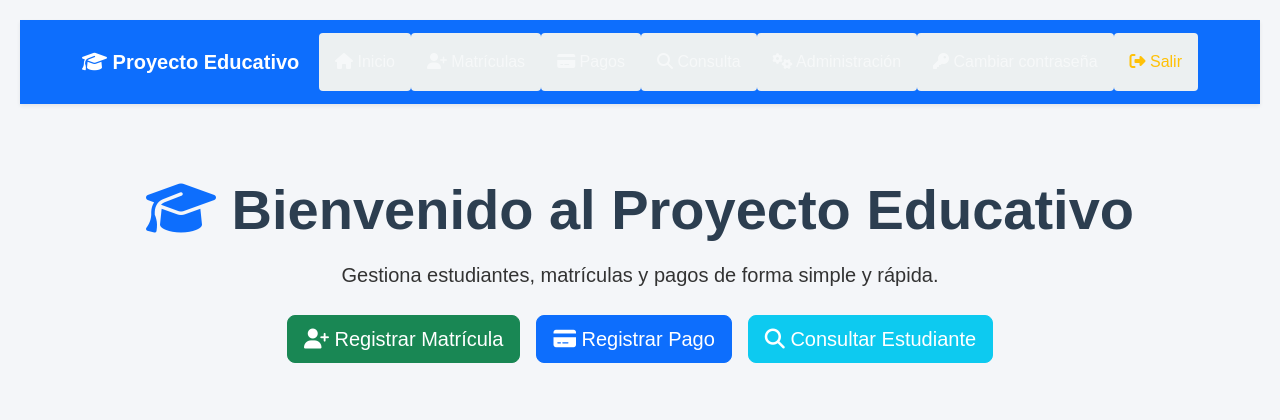
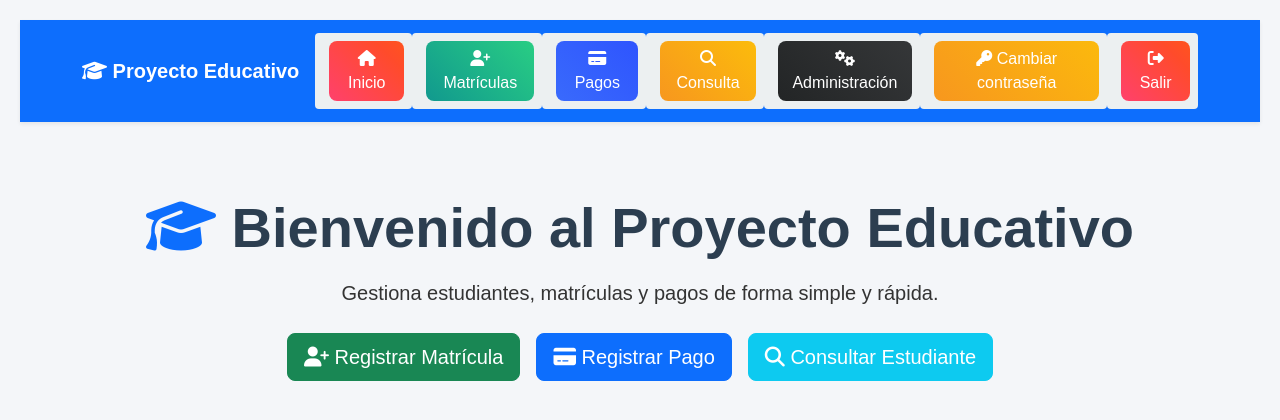
Before and after one commit to Jorge-JLOO/ProyectoInvisible, a Flask app: page / in a window 1280 px wide. Shown: the top 420 px of the page. Run offline with Flask 2, Linux system fonts and the light colour scheme; the visitor is signed in with stand-in values (Sample User, id 1).

Commit message:
dar estilo a botones y base.html

```diff
--- a/static/style.css
+++ b/static/style.css
@@ -100,3 +100,45 @@ a {
 a:hover {
     text-decoration: underline;
 }
+
+/* ----------- BOTONES DEL NAVBAR ----------- */
+.navbar .btn-nav {
+    margin-left: 6px;
+    font-weight: 500;
+    color: #fff !important;
+    border: none;
+    transition: all 0.3s ease-in-out;
+    padding: 6px 14px;
+    border-radius: 8px;
+}
+
+.btn-grad {
+    background-size: 200% auto;
+    background-image: linear-gradient(45deg, #ff416c, #ff4b2b, #ff6a00);
+}
+
+.btn-grad-green {
+    background-image: linear-gradient(45deg, #11998e, #38ef7d);
+    background-size: 200% auto;
+}
+
+.btn-grad-blue {
+    background-image: linear-gradient(45deg, #396afc, #2948ff);
+    background-size: 200% auto;
+}
+
+.btn-grad-orange {
+    background-image: linear-gradient(45deg, #f7971e, #ffd200);
+    background-size: 200% auto;
+}
+
+.btn-grad-dark {
+    background-image: linear-gradient(45deg, #232526, #414345);
+    background-size: 200% auto;
+}
+
+.btn-nav:hover {
+    transform: scale(1.05);
+    background-position: right center;
+    opacity: 0.95;
+}
--- a/templates/base.html
+++ b/templates/base.html
@@ -13,7 +13,8 @@
 
     <!-- Estilos propios -->
     <link rel="stylesheet" href="{{ url_for('static', filename='style.css') }}">
-</head>
+
+   </head>
 <body class="d-flex flex-column min-vh-100">
 
     <!-- Navbar -->
@@ -29,31 +30,47 @@
             <div class="collapse navbar-collapse" id="navbarNav">
                 <ul class="navbar-nav ms-auto">
                     <li class="nav-item">
-                        <a class="nav-link" href="{{ url_for('index') }}"><i class="fa fa-home"></i> Inicio</a>
+                        <a class="btn btn-grad btn-nav" href="{{ url_for('index') }}">
+                            <i class="fa fa-home"></i> Inicio
+                        </a>
                     </li>
                     <li class="nav-item">
-                        <a class="nav-link" href="{{ url_for('enrollment') }}"><i class="fa fa-user-plus"></i> Matrículas</a>
+                        <a class="btn btn-grad-green btn-nav" href="{{ url_for('enrollment') }}">
+                            <i class="fa fa-user-plus"></i> Matrículas
+                        </a>
                     </li>
                     <li class="nav-item">
-                        <a class="nav-link" href="{{ url_for('payment') }}"><i class="fa fa-credit-card"></i> Pagos</a>
+                        <a class="btn btn-grad-blue btn-nav" href="{{ url_for('payment') }}">
+                            <i class="fa fa-credit-card"></i> Pagos
+                        </a>
                     </li>
                     <li class="nav-item">
-                        <a class="nav-link" href="{{ url_for('consulta') }}"><i class="fa fa-search"></i> Consulta</a>
+                        <a class="btn btn-grad-orange btn-nav" href="{{ url_for('consulta') }}">
+                            <i class="fa fa-search"></i> Consulta
+                        </a>
                     </li>
 
                     {% if current_user.is_authenticated %}
                         <li class="nav-item">
-                            <a class="nav-link" href="{{ url_for('admin') }}"><i class="fa fa-cogs"></i> Administración</a>
+                            <a class="btn btn-grad-dark btn-nav" href="{{ url_for('admin') }}">
+                                <i class="fa fa-cogs"></i> Administración
+                            </a>
                         </li>
                         <li class="nav-item">
-                            <a class="nav-link" href="{{ url_for('cambiar_password') }}"><i class="fa fa-key"></i> Cambiar contraseña</a>
+                            <a class="btn btn-grad-orange btn-nav" href="{{ url_for('cambiar_password') }}">
+                                <i class="fa fa-key"></i> Cambiar contraseña
+                            </a>
                         </li>
                         <li class="nav-item">
-                            <a class="nav-link text-warning" href="{{ url_for('logout') }}"><i class="fa fa-sign-out-alt"></i> Salir</a>
+                            <a class="btn btn-grad btn-nav" href="{{ url_for('logout') }}">
+                                <i class="fa fa-sign-out-alt"></i> Salir
+                            </a>
                         </li>
                     {% else %}
                         <li class="nav-item">
-                            <a class="nav-link" href="{{ url_for('login') }}"><i class="fa fa-sign-in-alt"></i> Iniciar sesión</a>
+                            <a class="btn btn-grad-blue btn-nav" href="{{ url_for('login') }}">
+                                <i class="fa fa-sign-in-alt"></i> Iniciar sesión
+                            </a>
                         </li>
                     {% endif %}
                 </ul>
```
